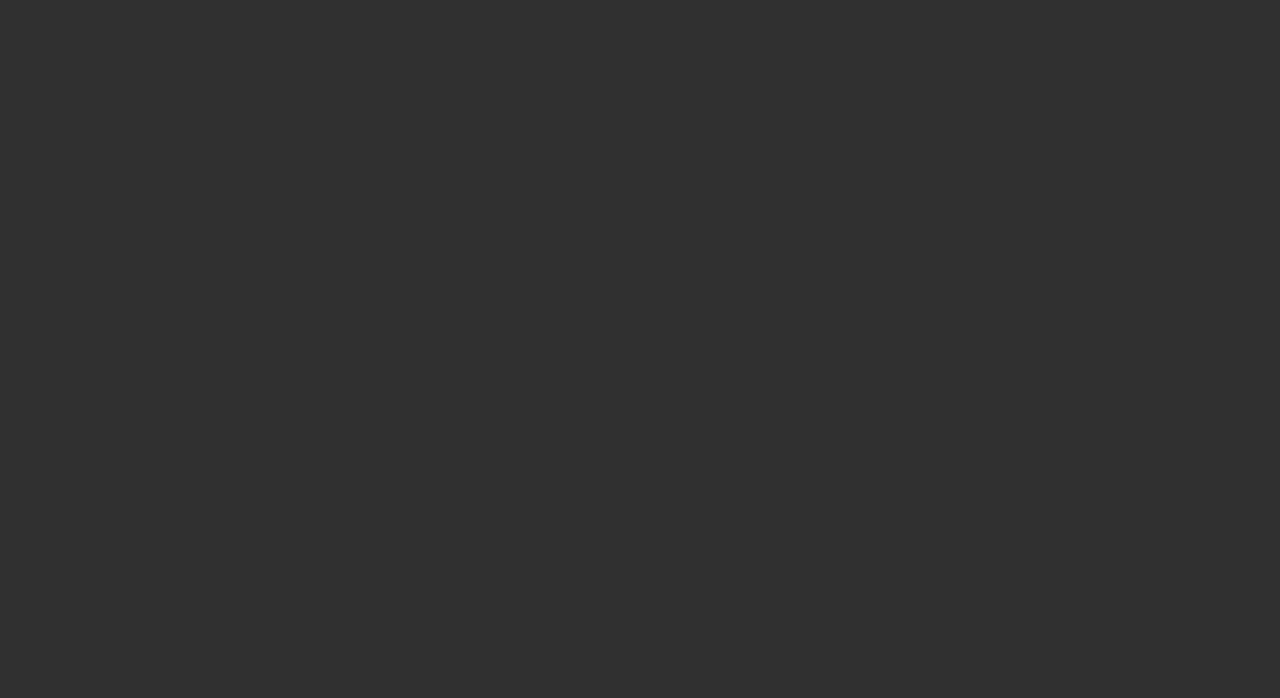
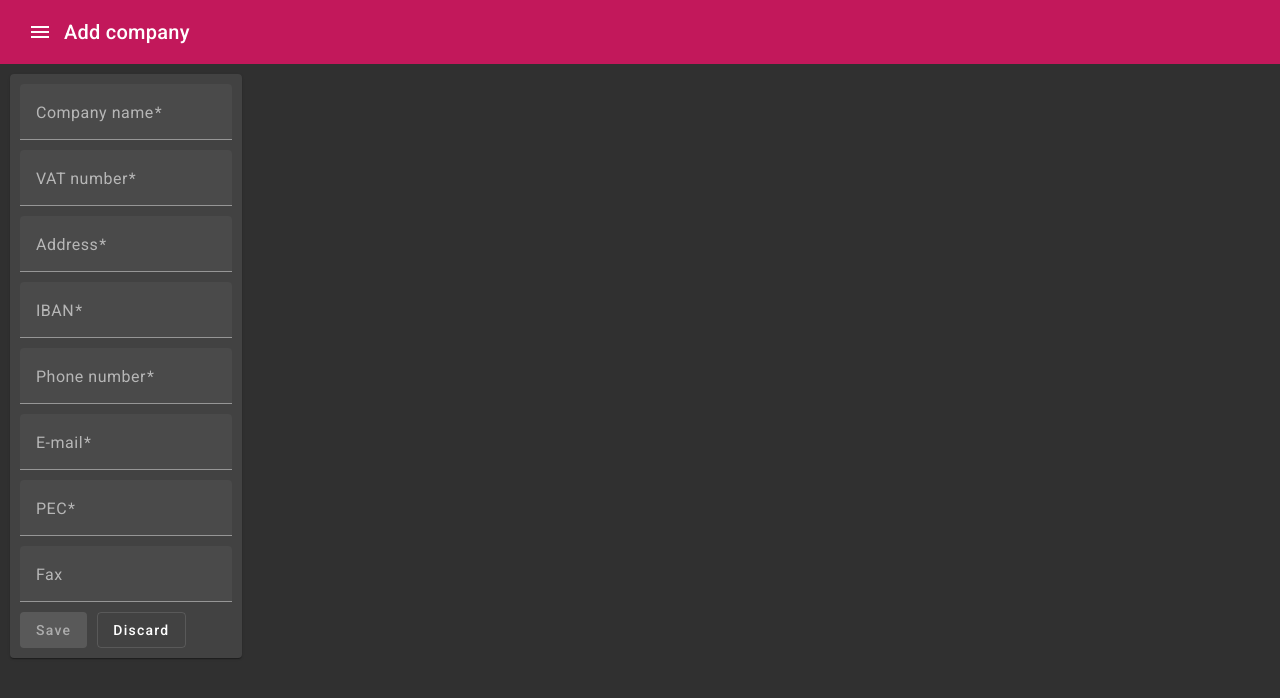
Before and after one commit to abSimone/FE_cloudmark__12042023, an Angular app: page /companies-add in a window 1280 px wide. Before the commit this address led to /. Shown: the top 698 px of the page. Built offline with nearby package versions, Linux system fonts and the light colour scheme.

Commit message:
company-add form + validation

```diff
--- a/src/app/app-routing.module.ts
+++ b/src/app/app-routing.module.ts
@@ -5,6 +5,7 @@ import { EmployeeListComponent } from './components/employee-list/employee-list.
 import { CustomerListComponent } from './components/customer-list/customer-list.component';
 import { CompanyListComponent } from './components/company-list/company-list.component';
 import { CustomerHomeComponent } from "./components/customer-home/customer-home.component";
+import { CompanyAddComponent } from './components/company-add/company-add.component';
 
 const routes: Routes = [
   { path: "alan", component: EmployeeListComponent },
@@ -13,6 +14,7 @@ const routes: Routes = [
   // { path: "robert", component: CompanyHomeComponent },
 
   { path: "companies", component: CompanyListComponent },
+  { path: "companies-add", component: CompanyAddComponent },
 ];
 
 @NgModule({
--- a/src/app/app.module.ts
+++ b/src/app/app.module.ts
@@ -17,6 +17,7 @@ import { EmployeeUpdateFormComponent } from './components/employee-update-form/e
 import { CustomerHomeComponent } from './components/customer-home/customer-home.component';
 import { CustomerListComponent } from './components/customer-list/customer-list.component';
 import { CompanySearchComponent } from './components/company-search/company-search.component';
+import { CompanyAddComponent } from './components/company-add/company-add.component';
 
 
 @NgModule({
@@ -29,7 +30,8 @@ import { CompanySearchComponent } from './components/company-search/company-sear
     EmployeeUpdateFormComponent,
     CustomerHomeComponent,
     CustomerListComponent,
-    CompanySearchComponent
+    CompanySearchComponent,
+    CompanyAddComponent
   ],
   imports: [
     BrowserModule,
--- /dev/null
+++ b/src/app/components/company-add/company-add.component.css
@@ -0,0 +1,31 @@
+/* containers */
+
+.container {
+  width: fit-content;
+  margin: 10px;
+}
+
+.top-input-container {
+  margin: 10px;
+}
+
+.input-container {
+  margin: 10px;
+  margin-top: 0;
+}
+
+
+/* input */
+
+mat-form-field {
+  width: 100%
+}
+
+
+.action-button {
+  margin-right: 10px;
+}
+
+.clear-button {
+  color: #e9e9e9;
+}
--- /dev/null
+++ b/src/app/components/company-add/company-add.component.html
@@ -0,0 +1,149 @@
+<!-- toolbar -->
+<mat-toolbar color="primary">
+  <button mat-icon-button>
+    <mat-icon>menu</mat-icon>
+  </button>
+  <span class="toolbar-span">Add company</span>
+  <span class="toolbar-spacer"></span>
+</mat-toolbar>
+
+<div class="container">
+  <form [formGroup]="company">
+    <mat-card>
+      <!-- company name -->
+      <div class="top-input-container">
+        <mat-form-field subscriptSizing="dynamic">
+          <mat-label>Company name</mat-label>
+          <input matInput name="companyName" formControlName="companyName" />
+
+          <button class="clear-button" mat-icon-button matSuffix aria-label="Clear" type="button"
+            *ngIf="company.get('companyName')?.value" (click)="company.get('companyName')?.reset()">
+            <mat-icon>close</mat-icon>
+          </button>
+
+          <mat-error *ngIf="company.get('companyName')?.hasError('required')">This field cannot be empty</mat-error>
+          <mat-error *ngIf="company.get('companyName')?.hasError('maxlength')">Company name is too long</mat-error>
+        </mat-form-field>
+      </div>
+
+      <!-- vat number -->
+      <div class="input-container">
+        <mat-form-field subscriptSizing="dynamic">
+          <mat-label>VAT number</mat-label>
+          <input matInput name="vatNumber" formControlName="vatNumber" />
+
+          <button class="clear-button" mat-icon-button matSuffix aria-label="Clear" type="button"
+            *ngIf="company.get('vatNumber')?.value" (click)="company.get('vatNumber')?.reset()">
+            <mat-icon>close</mat-icon>
+          </button>
+
+          <mat-error *ngIf="company.get('vatNumber')?.hasError('required')">This field cannot be empty</mat-error>
+          <mat-error *ngIf="company.get('vatNumber')?.hasError('maxlength')">VAT number name is too long</mat-error>
+        </mat-form-field>
+      </div>
+
+      <!-- address -->
+      <div class="input-container">
+        <mat-form-field subscriptSizing="dynamic">
+          <mat-label>Address</mat-label>
+          <input matInput name="address" formControlName="address" />
+
+          <button class="clear-button" mat-icon-button matSuffix aria-label="Clear" type="button"
+            *ngIf="company.get('address')?.value" (click)="company.get('address')?.reset()">
+            <mat-icon>close</mat-icon>
+          </button>
+
+          <mat-error *ngIf="company.get('address')?.hasError('required')">This field cannot be empty</mat-error>
+          <mat-error *ngIf="company.get('address')?.hasError('maxlength')">Address name is too long</mat-error>
+        </mat-form-field>
+      </div>
+
+      <!-- iban -->
+      <div class="input-container">
+        <mat-form-field subscriptSizing="dynamic">
+          <mat-label>IBAN</mat-label>
+          <input matInput name="iban" formControlName="iban" />
+
+          <button class="clear-button" mat-icon-button matSuffix aria-label="Clear" type="button"
+            *ngIf="company.get('iban')?.value" (click)="company.get('iban')?.reset()">
+            <mat-icon>close</mat-icon>
+          </button>
+
+          <mat-error *ngIf="company.get('iban')?.hasError('required')">This field cannot be empty</mat-error>
+          <mat-error *ngIf="company.get('iban')?.hasError('maxlength')">IBAN is too long</mat-error>
+        </mat-form-field>
+      </div>
+
+      <!-- phone number -->
+      <div class="input-container">
+        <mat-form-field subscriptSizing="dynamic">
+          <mat-label>Phone number</mat-label>
+          <input matInput name="phoneNumber" formControlName="phoneNumber" />
+
+          <button class="clear-button" mat-icon-button matSuffix aria-label="Clear" type="button"
+            *ngIf="company.get('phoneNumber')?.value" (click)="company.get('phoneNumber')?.reset()">
+            <mat-icon>close</mat-icon>
+          </button>
+
+          <mat-error *ngIf="company.get('phoneNumber')?.hasError('required')">This field cannot be empty</mat-error>
+          <mat-error *ngIf="company.get('phoneNumber')?.hasError('maxlength')">Phone number is too long</mat-error>
+        </mat-form-field>
+      </div>
+
+      <!-- email -->
+      <div class="input-container">
+        <mat-form-field subscriptSizing="dynamic">
+          <mat-label>E-mail</mat-label>
+          <input matInput name="email" formControlName="email" />
+
+          <button class="clear-button" mat-icon-button matSuffix aria-label="Clear" type="button"
+            *ngIf="company.get('email')?.value" (click)="company.get('email')?.reset()">
+            <mat-icon>close</mat-icon>
+          </button>
+
+          <mat-error *ngIf="company.get('email')?.hasError('required')">This field cannot be empty</mat-error>
+          <mat-error *ngIf="company.get('email')?.hasError('email')">E-mail is not valid</mat-error>
+          <mat-error *ngIf="company.get('email')?.hasError('maxlength')">E-mail is too long</mat-error>
+        </mat-form-field>
+      </div>
+
+      <!-- pec -->
+      <div class="input-container">
+        <mat-form-field subscriptSizing="dynamic">
+          <mat-label>PEC</mat-label>
+          <input matInput name="pec" formControlName="pec" />
+
+          <button class="clear-button" mat-icon-button matSuffix aria-label="Clear" type="button"
+            *ngIf="company.get('pec')?.value" (click)="company.get('pec')?.reset()">
+            <mat-icon>close</mat-icon>
+          </button>
+
+          <mat-error *ngIf="company.get('pec')?.hasError('required')">This field cannot be empty</mat-error>
+          <mat-error *ngIf="company.get('pec')?.hasError('email')">PEC is not valid</mat-error>
+          <mat-error *ngIf="company.get('pec')?.hasError('maxlength')">PEC is too long</mat-error>
+        </mat-form-field>
+      </div>
+
+      <!-- fax -->
+      <div class="input-container">
+        <mat-form-field subscriptSizing="dynamic">
+          <mat-label>Fax</mat-label>
+          <input matInput name="fax" formControlName="fax" />
+
+          <button class="clear-button" mat-icon-button matSuffix aria-label="Clear" type="button"
+            *ngIf="company.get('fax')?.value" (click)="company.get('fax')?.reset()">
+            <mat-icon>close</mat-icon>
+          </button>
+
+          <mat-error *ngIf="company.get('fax')?.hasError('maxlength')">Fax is too long</mat-error>
+        </mat-form-field>
+      </div>
+
+      <!-- buttons -->
+      <div class="input-container">
+        <button class="action-button" mat-flat-button color="primary" type="submit" [disabled]="!company.valid">Save</button>
+        <button class="action-button" mat-stroked-button (click)="backToList()">Discard</button>
+      </div>
+    </mat-card>
+  </form>
+</div>
--- /dev/null
+++ b/src/app/components/company-add/company-add.component.ts
@@ -0,0 +1,53 @@
+import { Component, inject } from '@angular/core';
+import { FormBuilder, Validators } from '@angular/forms';
+import { Router } from '@angular/router';
+
+@Component({
+  selector: 'app-company-add',
+  templateUrl: './company-add.component.html',
+  styleUrls: ['./company-add.component.css']
+})
+export class CompanyAddComponent {
+  formBuilder = inject(FormBuilder)
+  router = inject(Router)
+
+  company = this.formBuilder.group({
+    companyName: this.formBuilder.control('', [
+      Validators.required,
+      Validators.maxLength(50)
+    ]),
+    vatNumber: this.formBuilder.control('', [
+      Validators.required,
+      Validators.maxLength(50)
+    ]),
+    address: this.formBuilder.control('', [
+      Validators.required,
+      Validators.maxLength(50)
+    ]),
+    iban: this.formBuilder.control('', [
+      Validators.required,
+      Validators.maxLength(27)
+    ]),
+    phoneNumber: this.formBuilder.control('', [
+      Validators.required,
+      Validators.maxLength(50)
+    ]),
+    email: this.formBuilder.control('', [
+      Validators.required,
+      Validators.email,
+      Validators.maxLength(50)
+    ]),
+    pec: this.formBuilder.control('', [
+      Validators.required,
+      Validators.email,
+      Validators.maxLength(50)
+    ]),
+    fax: this.formBuilder.control('', [
+      Validators.maxLength(11)
+    ])
+  });
+
+  backToList() {
+    this.router.navigate(['companies']);
+  }
+}
--- a/src/app/components/company-list/company-list.component.html
+++ b/src/app/components/company-list/company-list.component.html
@@ -19,7 +19,7 @@
 
 <mat-drawer-container [hasBackdrop]="false">
   <!-- toolbar -->
-  <mat-toolbar class="first-tool-bar" color="primary">
+  <mat-toolbar color="primary">
     <button mat-icon-button (click)="drawer.toggle()">
       <mat-icon>menu</mat-icon>
     </button>
@@ -31,7 +31,7 @@
   <mat-drawer #drawer mode="side">
     <div class="container">
       <p class="drawer-text">Manage</p>
-      <button class="drawer-button" mat-flat-button color="primary">Add company</button>
+      <button class="drawer-button" mat-flat-button color="primary" (click)="openCompanyAdd()">Add company</button>
       <button class="delete-button" mat-flat-button color="primary">Delete company</button>
     </div>
 
@@ -62,7 +62,7 @@
           </mat-card-content>
           <mat-card-actions>
             <button class="card-button" mat-flat-button color="primary">Open</button>
-            <button class="card-button" mat-stroked-button (click)="openDetails(company)">Details</button>
+            <button class="card-button" mat-stroked-button (click)="openCompanyDetails(company)">Details</button>
           </mat-card-actions>
         </mat-card>
       </div>
--- a/src/app/components/company-search/company-search.component.ts
+++ b/src/app/components/company-search/company-search.component.ts
@@ -12,11 +12,11 @@ export class CompanySearchComponent {
   searchValue = ''
 
   onKeyup() {
-    this.companyService.searchValue$.next(this.searchValue)
+    this.companyService.searchValue$.next(this.searchValue.toLowerCase())
   }
 
   clearInput() {
     this.searchValue = ''
-    this.companyService.searchValue$.next(this.searchValue)
+    this.companyService.searchValue$.next(this.searchValue.toLowerCase())
   }
 }
--- a/src/app/dto/CompanyDTO.ts
+++ b/src/app/dto/CompanyDTO.ts
@@ -7,5 +7,5 @@ export interface CompanyDTO {
     phoneNumber: number,
     email: string,
     pec: string,
-    fax: null,
+    fax: number | null,
 }
```
Also changed, not shown: src/app/components/company-list/company-list.component.ts (+14 -10 lines).
